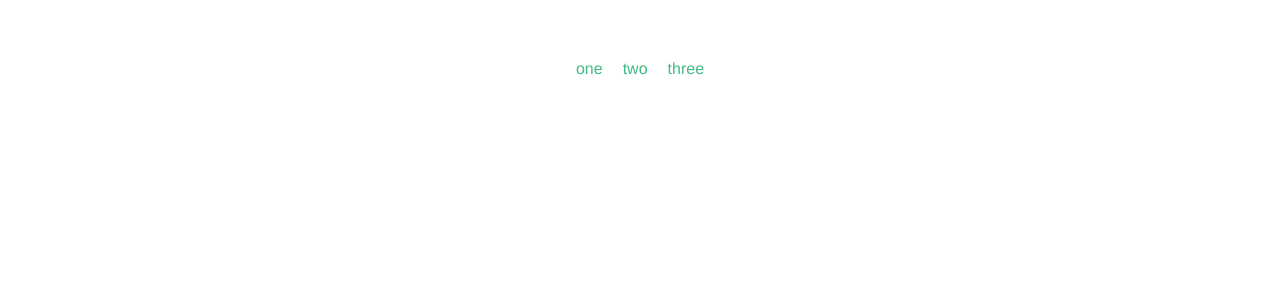
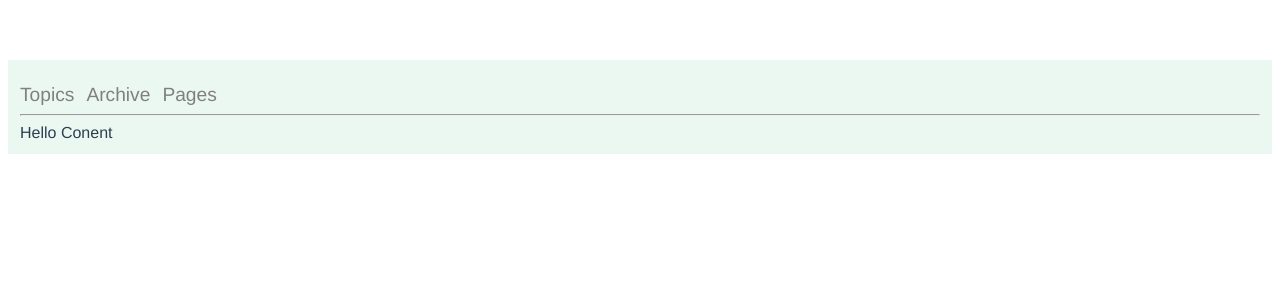
Before and after one commit to s0k0/RandomTab, a Vue app: page / in a window 1280 px wide. Shown: the top 300 px of the page. Built offline with nearby package versions, Linux system fonts and the light colour scheme.

Commit message:
basic styling and content toggling

```diff
--- a/package.json
+++ b/package.json
@@ -19,6 +19,8 @@
     "babel-eslint": "^10.0.1",
     "eslint": "^5.16.0",
     "eslint-plugin-vue": "^5.0.0",
+    "node-sass": "^4.12.0",
+    "sass-loader": "^7.1.0",
     "vue-template-compiler": "^2.6.10"
   },
   "eslintConfig": {
--- a/src/components/HelloTab.vue
+++ b/src/components/HelloTab.vue
@@ -1,15 +1,15 @@
 <template>
-  <div>
+  <div class="tabs-container">
     <div class="tabs">
         <ul>
-          <li v-for="tab in tabs" v-bind:key="tab" :class="{ 'is-active': true}">
-              <a @click="selectTab(tab)">{{ tab }}</a>
+          <li v-for="tab in tabs" v-bind:key="tab.id" :class="{ 'is-active': tab.isActive}">
+              <a @click="selectTab(tab)">{{ tab.name }}</a>
           </li>
         </ul>
       </div>
-
+      <hr>
       <div class="tabs-details">
-
+         {{content}}
       </div>
   </div>
 </template>
@@ -19,24 +19,52 @@ export default {
   name: 'HelloTab',
   data() {
         return {
-          tabs: ['one','two','three']
+          tabs: [
+            { name: 'Topics', id: '1', isActive: false},
+            { name: 'Archive', id: '2',  isActive: false},
+            { name: 'Pages', id: '3',  isActive: false}
+            ] ,
+          content: 'Hello Conent'
           };
     },
+    computed: {
+
+    },
+    methods: {
+      selectTab(selectedTab) {
+          this.tabs.forEach(tab => {
+              tab.isActive = (tab.name == selectedTab.name);
+          });
+          this.content = selectedTab.name
+      }
+  }
 }
 </script>
 
 <!-- Add "scoped" attribute to limit CSS to this component only -->
-<style scoped>
+<style scoped  lang="scss">
+.tabs-container {
+  padding: 12px;
+  background: rgba(66,185,131,0.1);
+  text-align: left
+}
 ul {
   list-style-type: none;
   padding: 0;
+  margin: 0
 }
 li {
   display: inline-block;
-  margin: 0 10px;
+  margin: 12px 12px 0 0;
+  font-size:larger
 }
 a {
-  color: #42b983;
+  color: grey;
   cursor: pointer;
 }
+.is-active {
+  a {
+    color: #42b983;
+  }
+}
 </style>
```
Also changed, not shown: 1 other file (tests, documents, lock files or other folders).
